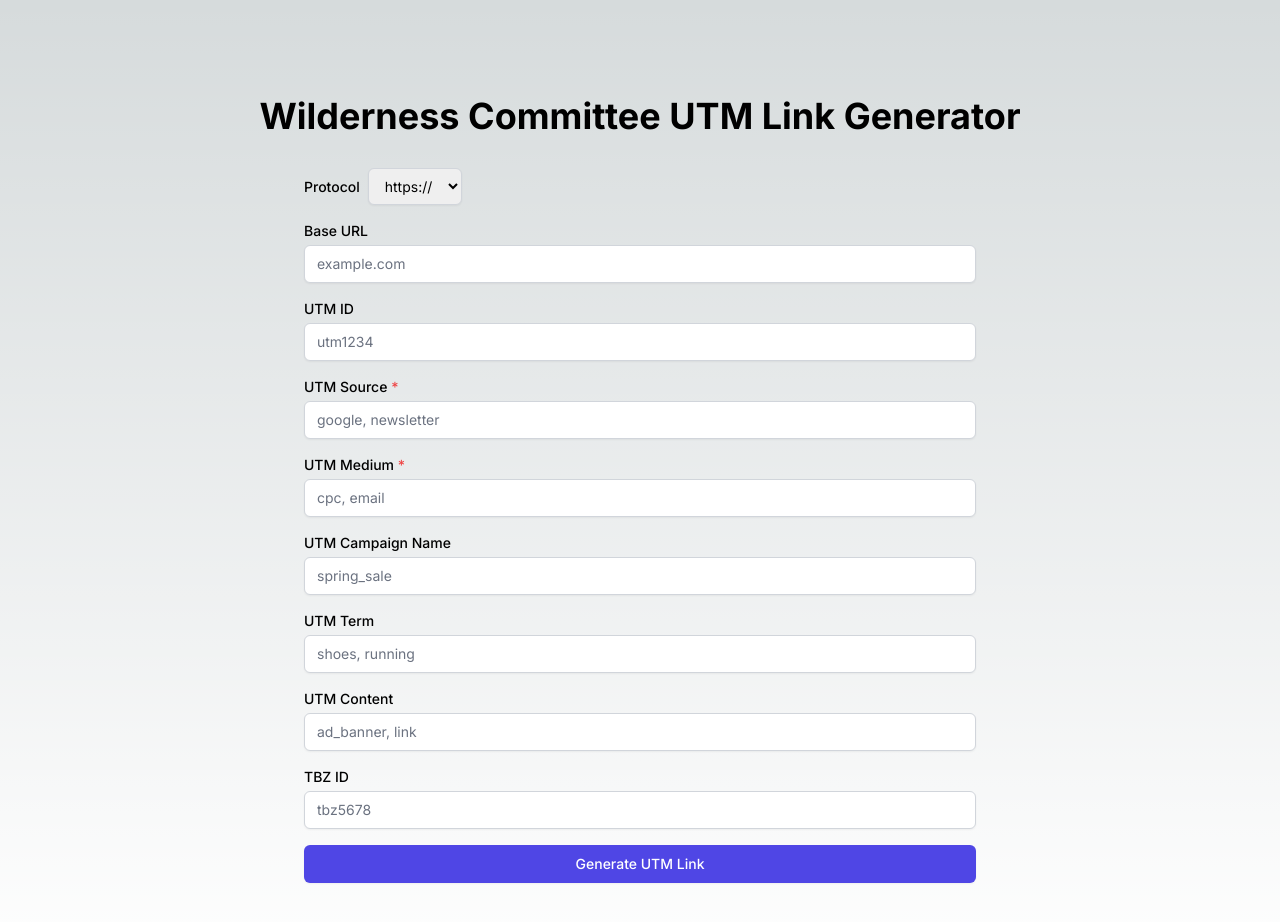
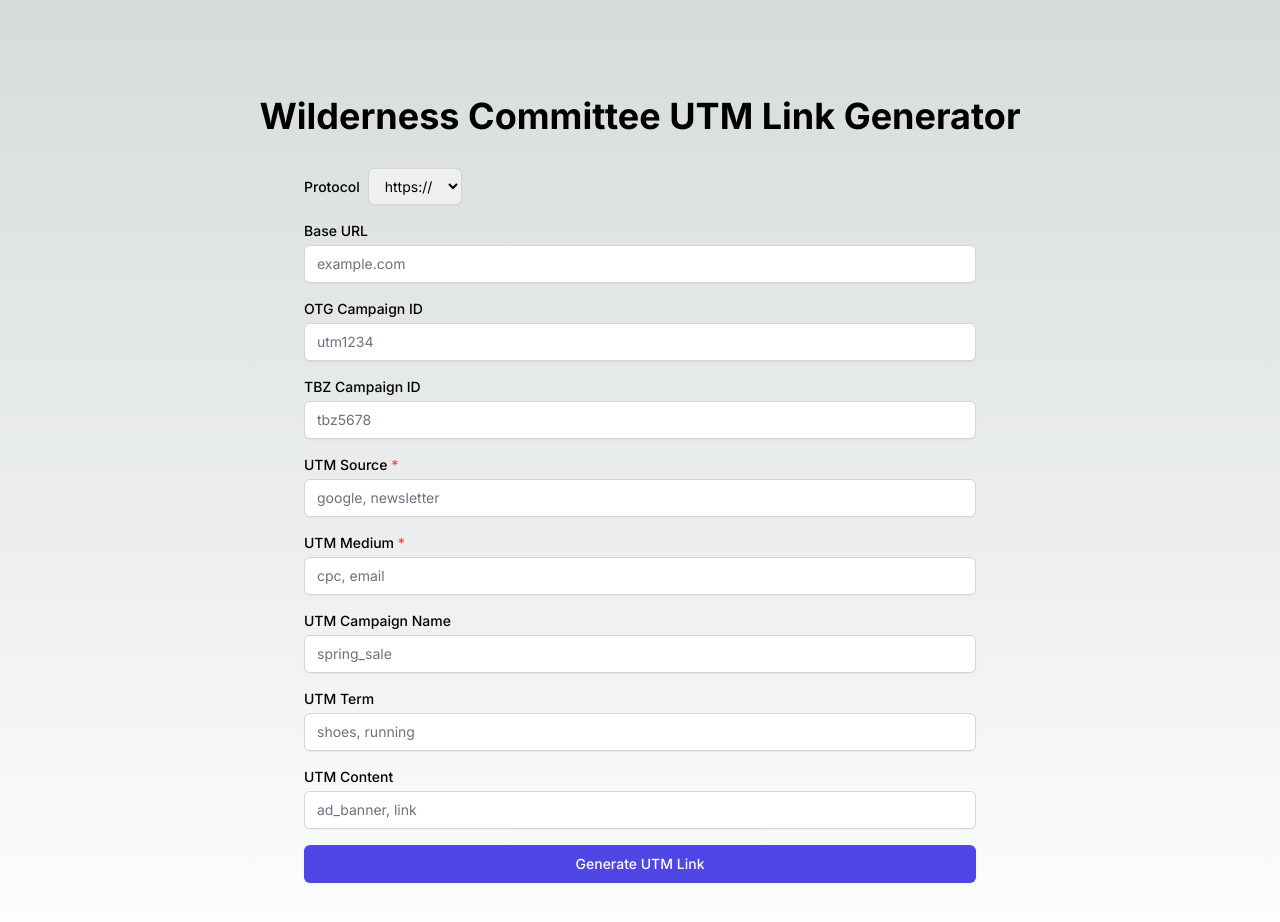
Before and after one commit to Wilderness-Committee/wc-utm-calc, a Next.js app: page / in a window 1280 px wide. Shown: the top 922 px of the page. Built offline with nearby package versions, Linux system fonts and the light colour scheme.

Commit message:
OTG/TBZ rearranged

```diff
--- a/app/page.tsx
+++ b/app/page.tsx
@@ -6,12 +6,12 @@
   const [protocol, setProtocol] = useState("https://");
   const [baseUrl, setBaseUrl] = useState("");
   const [utmId, setUtmId] = useState("");
+  const [tbzId, setTbzId] = useState("");
   const [utmSource, setUtmSource] = useState("");
   const [utmMedium, setUtmMedium] = useState("");
   const [utmCampaign, setUtmCampaign] = useState("");
   const [utmTerm, setUtmTerm] = useState("");
   const [utmContent, setUtmContent] = useState("");
-  const [tbzId, setTbzId] = useState("");
   const [generatedUrl, setGeneratedUrl] = useState("");
 
   const generateUtmUrl = () => {
@@ -61,13 +61,25 @@
         </div>
         <div className="mb-4">
           <label className="block text-sm font-medium text-white-700">
-            UTM ID
+            OTG Campaign ID
           </label>
           <input
             type="text"
             value={utmId}
             onChange={(e) => setUtmId(e.target.value)}
             placeholder="utm1234"
+            className="mt-1 block w-full px-3 py-2 border border-gray-300 rounded-md shadow-sm focus:outline-none focus:ring-indigo-500 focus:border-indigo-500 sm:text-sm text-black placeholder-gray-500"
+          />
+        </div>
+        <div className="mb-4">
+          <label className="block text-sm font-medium text-white-700">
+            TBZ Campaign ID
+          </label>
+          <input
+            type="text"
+            value={tbzId}
+            onChange={(e) => setTbzId(e.target.value)}
+            placeholder="tbz5678"
             className="mt-1 block w-full px-3 py-2 border border-gray-300 rounded-md shadow-sm focus:outline-none focus:ring-indigo-500 focus:border-indigo-500 sm:text-sm text-black placeholder-gray-500"
           />
         </div>
@@ -133,18 +145,6 @@
             className="mt-1 block w-full px-3 py-2 border border-gray-300 rounded-md shadow-sm focus:outline-none focus:ring-indigo-500 focus:border-indigo-500 sm:text-sm text-black placeholder-gray-500"
           />
         </div>
-        <div className="mb-4">
-          <label className="block text-sm font-medium text-white-700">
-            TBZ ID
-          </label>
-          <input
-            type="text"
-            value={tbzId}
-            onChange={(e) => setTbzId(e.target.value)}
-            placeholder="tbz5678"
-            className="mt-1 block w-full px-3 py-2 border border-gray-300 rounded-md shadow-sm focus:outline-none focus:ring-indigo-500 focus:border-indigo-500 sm:text-sm text-black placeholder-gray-500"
-          />
-        </div>
         <button
           onClick={generateUtmUrl}
           className="w-full py-2 px-4 border border-transparent rounded-md shadow-sm text-sm font-medium text-white bg-indigo-600 hover:bg-indigo-700 focus:outline-none focus:ring-2 focus:ring-offset-2 focus:ring-indigo-500"
```
